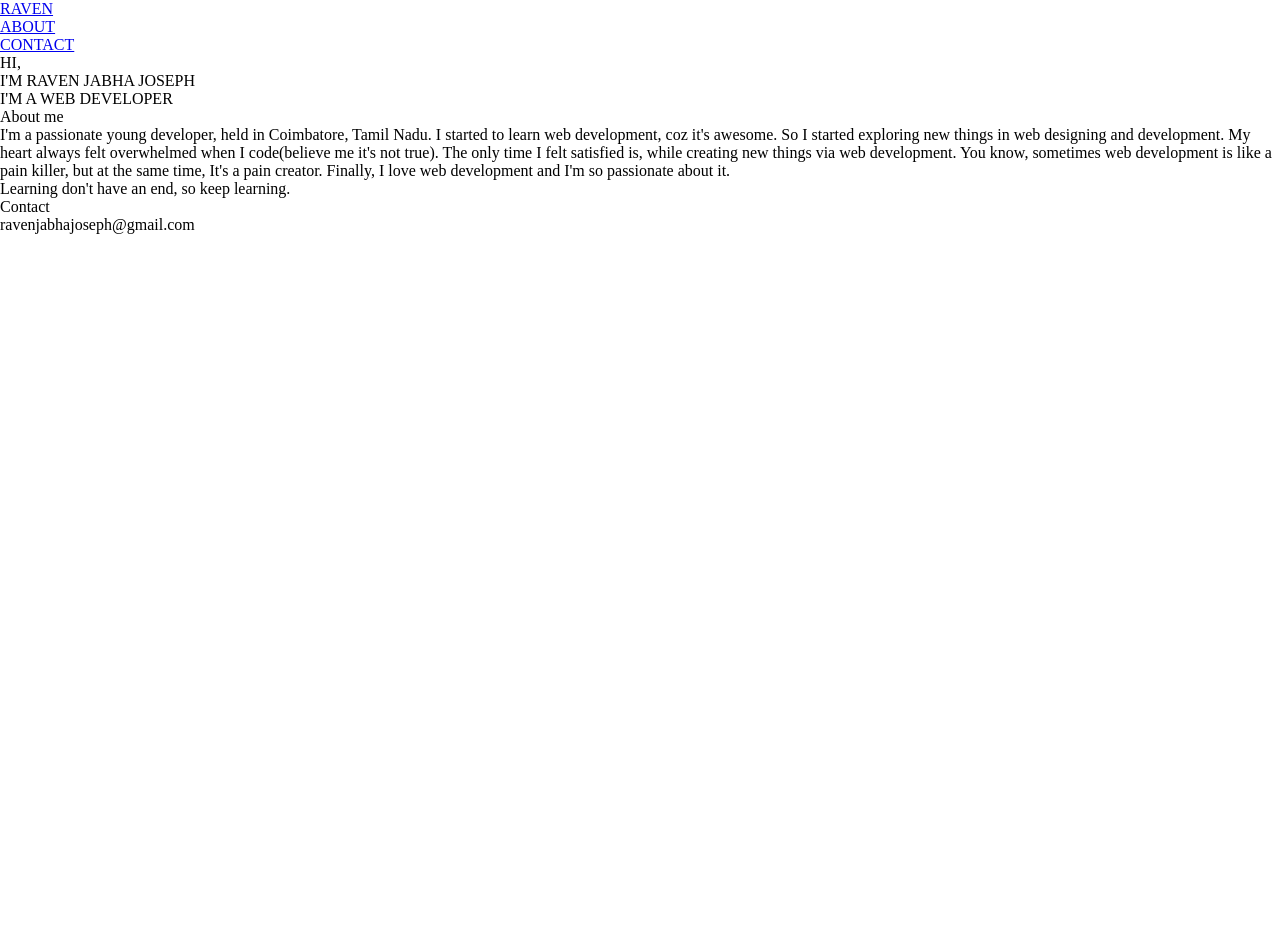
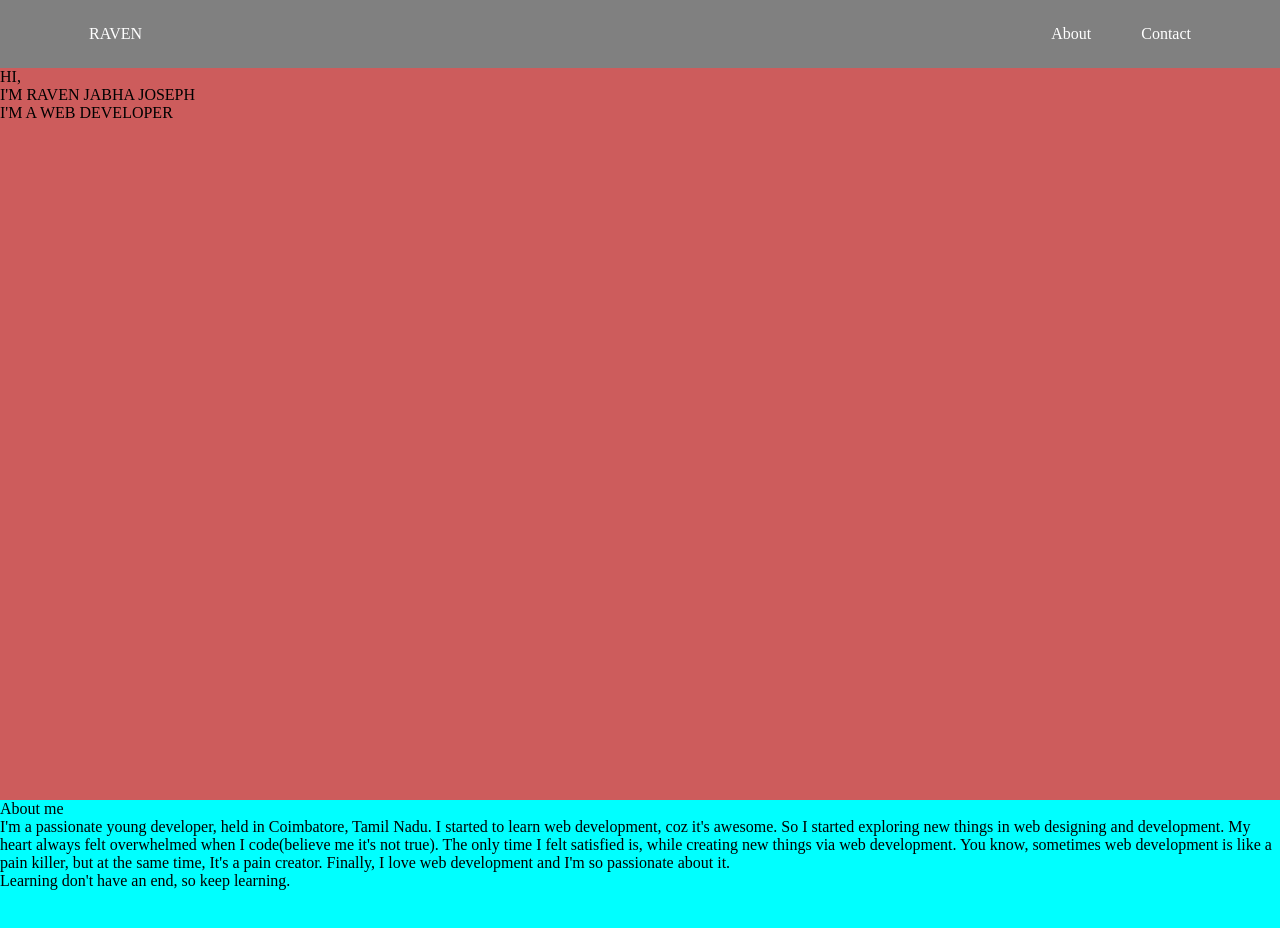
Before and after one commit to RavenJabhaJoseph/portfolio, a plain HTML site: page index.html in a window 1280 px wide. Shown: the top 928 px of the page. Before the commit the page ends 800 px from the top, so only its background shows below. Drawn offline with Linux system fonts and the light colour scheme.

Commit message:
second commit

```diff
--- a/index.html
+++ b/index.html
@@ -8,19 +8,15 @@
 </head>
 <body>
     <section id="Home">
-    <header>
-        <nav>
-            <div class="nav-logo">
-                <a href="#home" >RAVEN</a>
+            <div class="top-nav">
+                <div class="left-nav">
+                    <a href="#Home">RAVEN</a>
+                </div>
+                <div class="right-nav">
+                    <a href="#About">About</a>
+                    <a href="#Contact">Contact</a>
+                </div>
             </div>
-            <div class="nav-about">
-                <a href="#about">ABOUT</a>
-            </div>
-            <div class="nav-contact">
-                <a href="#contact">CONTACT</a>
-            </div>
-        </nav>
-    </header>
         <div class="content">
            <span class="headline">HI,</span>
            <br>
@@ -29,6 +25,7 @@
            <span class="subline-2">I'M A WEB DEVELOPER</span>
        </div>
     </section>
+
     <section id="About">
         <div class="about-content">
         <span class="about">About me</span>
@@ -50,6 +47,7 @@
             <p>ravenjabhajoseph@gmail.com</p>
         </div>
     </section>
+
     <script src="app.js"></script>
 </body>
 </html>
--- a/style.css
+++ b/style.css
@@ -5,3 +5,44 @@
     padding: 0;
     box-sizing: border-box;
 }
+
+body {
+    background: white;
+}
+
+/*navigation styling*/
+.top-nav {
+    overflow: hidden;
+    background-color: gray;
+}
+
+.top-nav a {
+    text-decoration: none;
+    color: white;
+    float: left;
+    padding: 25px 25px;
+}
+
+.right-nav {
+    float: right;
+    margin-right: 5%;
+}
+
+.left-nav {
+    margin-left: 5%;
+}
+
+#Home, #About, #Contact {
+    height: 100vh;
+    width: 100%;
+}
+
+#Home {
+    background-color: indianred;
+}
+#About {
+    background-color: cyan;
+}
+#Contact {
+    background-color: indigo;
+}
```
